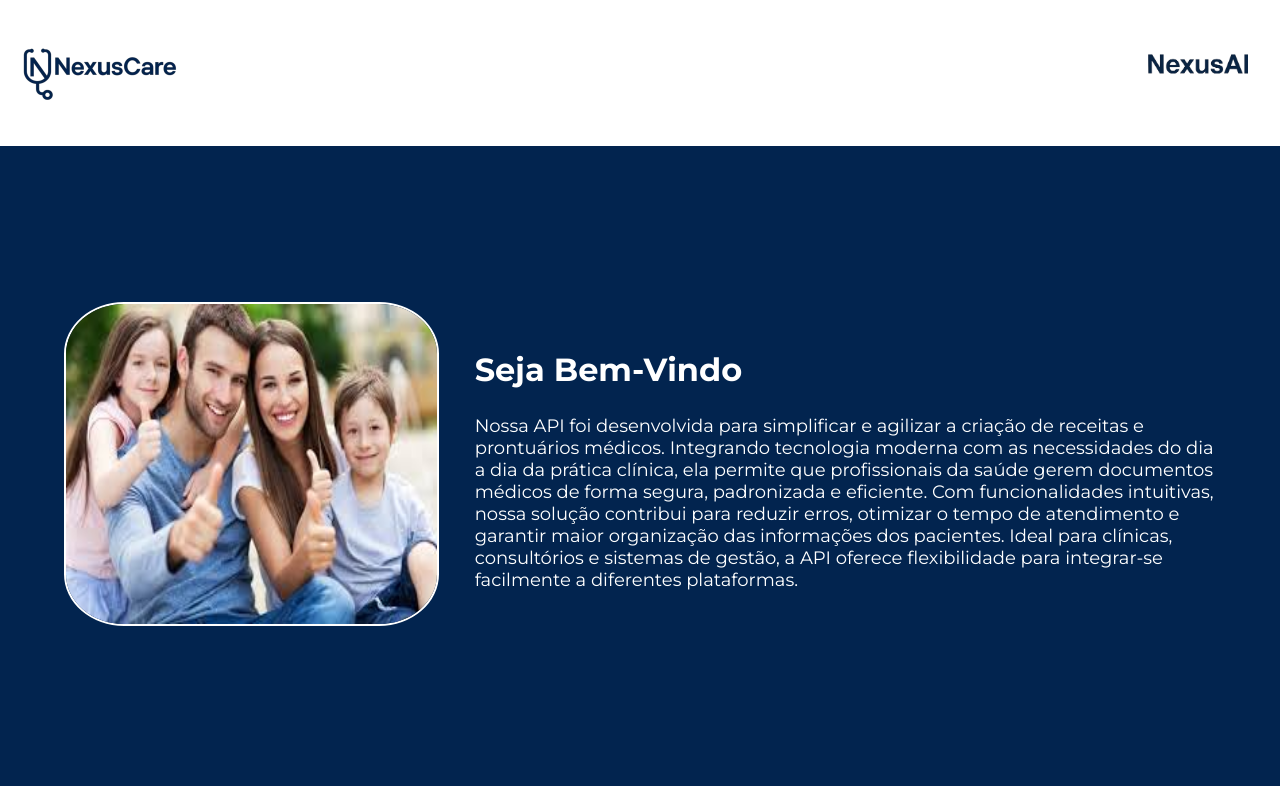
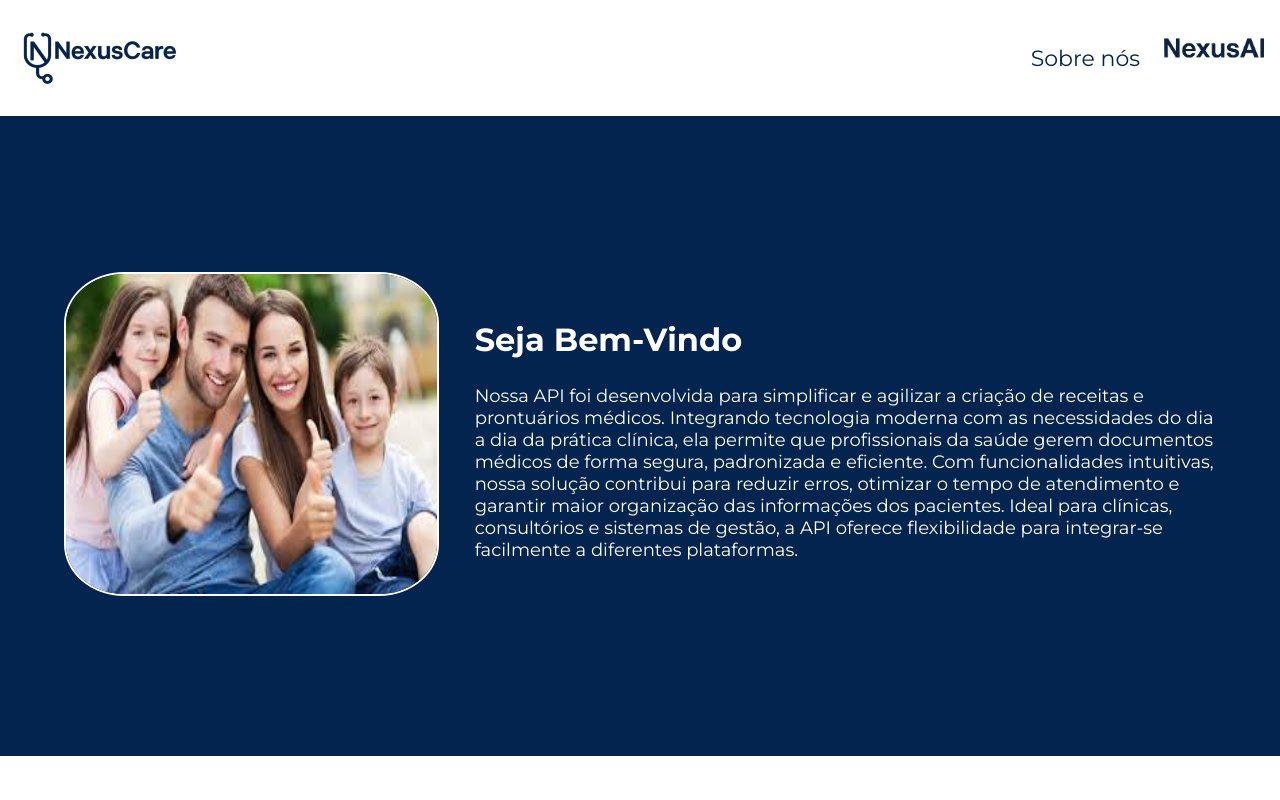
Before and after one commit to dennerborba/hackaton-front, an Angular app in the folder nexusCareFront/: page / in a window 1280 px wide. Built offline with nearby package versions, Linux system fonts and the light colour scheme.

Commit message:
updates navbar

```diff
--- a/nexusCareFront/src/app/components/navbar/navbar.component.css
+++ b/nexusCareFront/src/app/components/navbar/navbar.component.css
@@ -8,7 +8,8 @@ nav {
 .menu {
     display: flex;
     justify-content: flex-end;
-    padding: 2em;
+    align-items: center;
+    padding: 1em;
     flex-grow: 1;
     gap: 1.5em;
 }
@@ -21,3 +22,9 @@ img {
 .menu img {
     width: 100px;
 }
+
+a {
+  text-decoration: none;
+  color: #02244f;
+  font-size: 22px;
+}
--- a/nexusCareFront/src/app/components/navbar/navbar.component.html
+++ b/nexusCareFront/src/app/components/navbar/navbar.component.html
@@ -1,6 +1,15 @@
 <nav>
-    <span><a routerLink=""><img src="assets/nexus_care-logo.png"></a></span>
+    <span>
+      <a routerLink="/">
+        <img src="assets/nexus_care-logo.png" alt="Logo">
+      </a>
+    </span>
     <div class="menu">
-        <span><a routerLink="/relatorios"><img src="assets/nexusAI.png"></a></span>
+        <a routerLink="/about">Sobre nós</a>
+        <span>
+          <a routerLink="/relatorios">
+            <img src="assets/nexusAI.png" alt="nexusAI">
+          </a>
+        </span>
     </div>
 </nav>
--- a/nexusCareFront/src/app/components/navbar/navbar.component.ts
+++ b/nexusCareFront/src/app/components/navbar/navbar.component.ts
@@ -1,9 +1,12 @@
 import { Component } from '@angular/core';
+import { RouterModule } from '@angular/router';
 
 @Component({
   selector: 'app-navbar',
   standalone: true,
-  imports: [],
+  imports: [
+    RouterModule
+  ],
   templateUrl: './navbar.component.html',
   styleUrl: './navbar.component.css'
 })
--- a/nexusCareFront/src/styles.css
+++ b/nexusCareFront/src/styles.css
@@ -4,6 +4,7 @@ body {
     padding: 0;
     margin: 0;
     box-sizing: border-box;
+    font-family: var(--fonte-principal);
 }
 
 :root {
```
